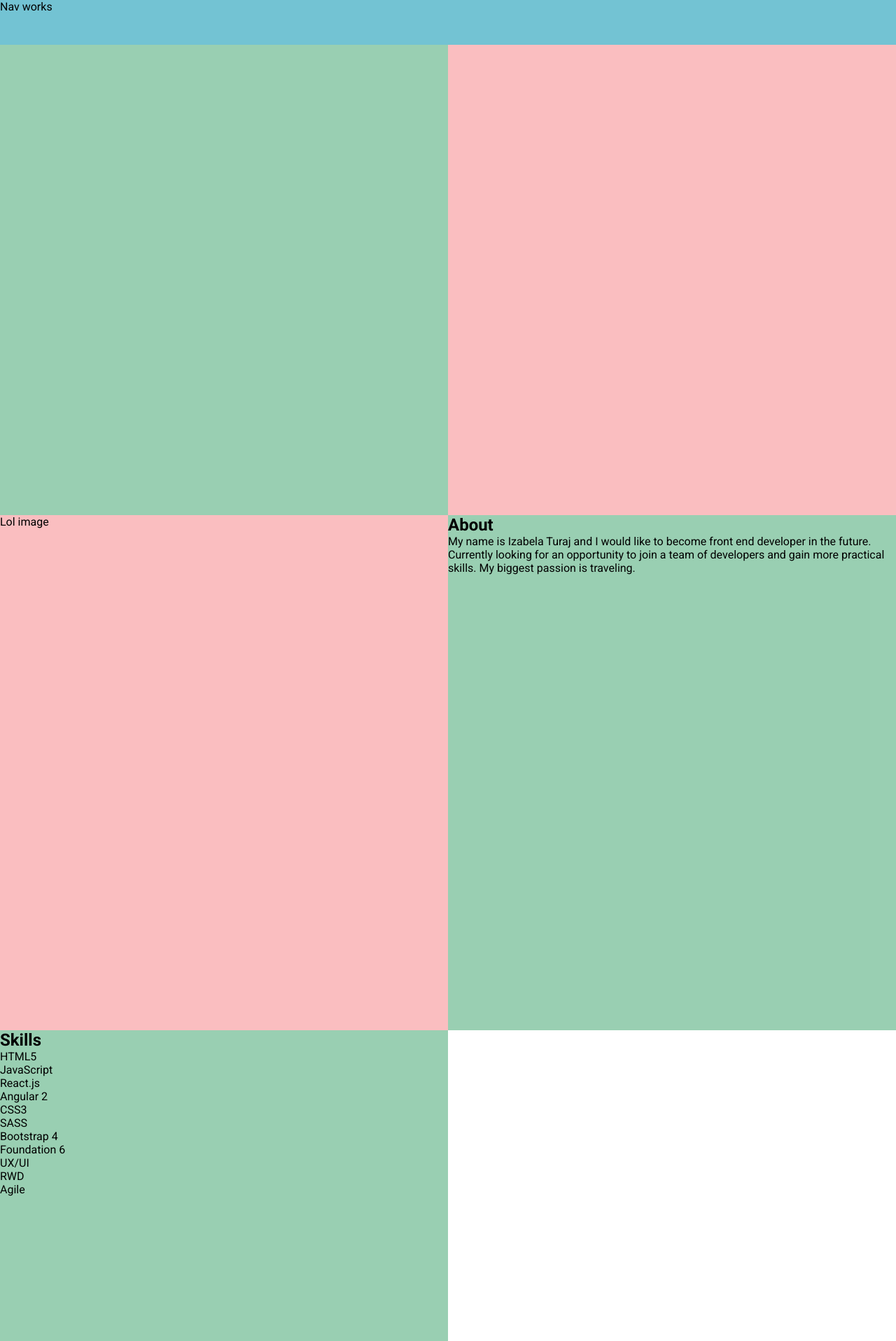
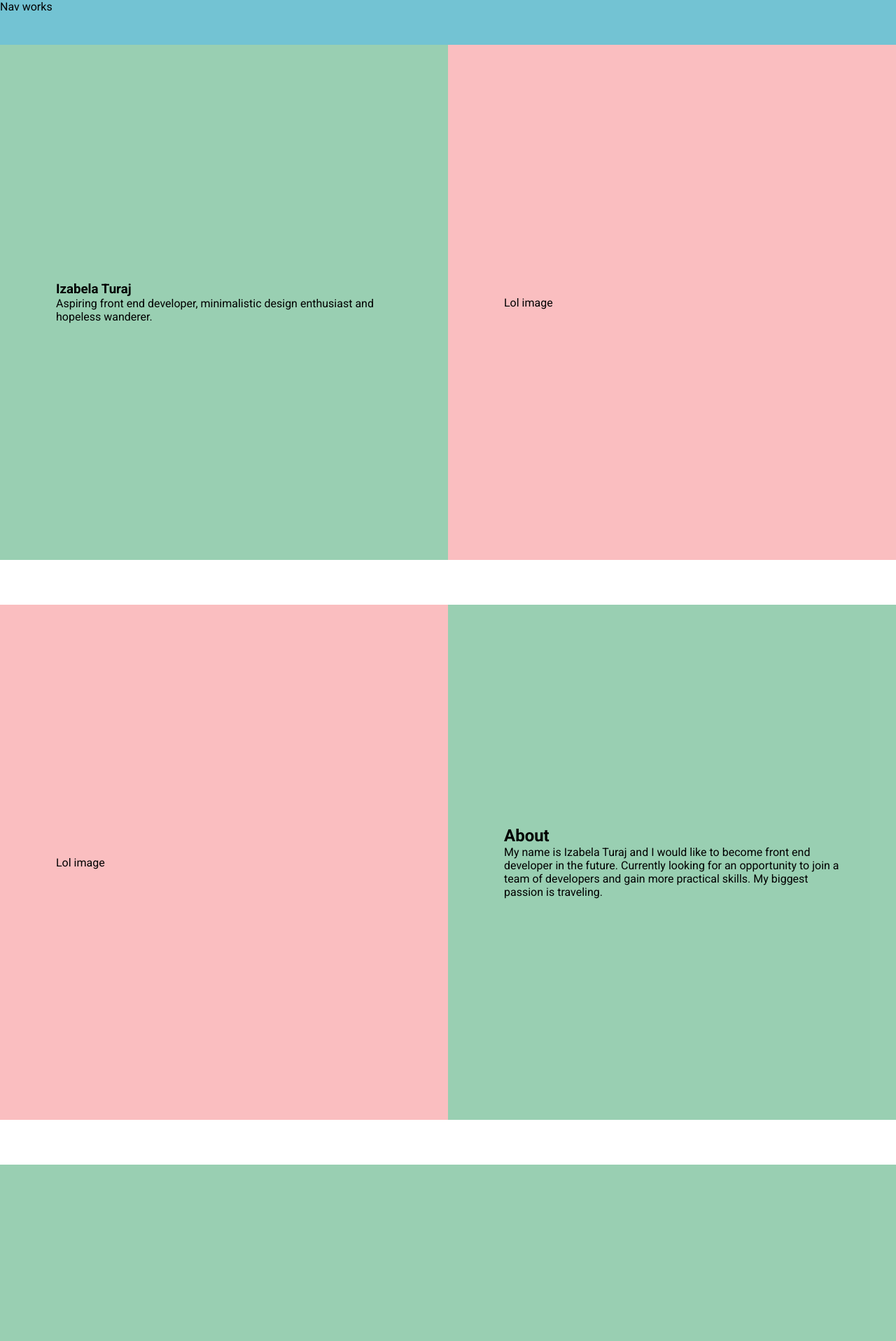
Before and after one commit to ituraj/portfolio, a React (Create React App) app: page / in a window 1280 px wide. Shown: the top 1916 px of the page at 70% size. Built offline with nearby package versions, Linux system fonts and the light colour scheme.

Commit message:
structure fixed

```diff
--- a/src/App.scss
+++ b/src/App.scss
@@ -6,6 +6,13 @@ $color-tertiary: #fbe4a7;
 $color-quaternary: #73c3d3;
 $color-white: #fff;
 $color-black: #111;
+
+@mixin flex-col {
+  display: flex;
+  flex-direction: column;
+  justify-content: center;
+  align-items: flex-start;
+}
 
 *,
 *::after,
@@ -45,17 +52,27 @@ nav {
   background-color: $color-quaternary;
 }
 
-section {
+.section {
   width: 100vw;
   height: 92vh;
   display: grid;
   grid-template-columns: repeat(2, 4fr);
+  margin-top: 8vh;
+  &__article {
+    @include flex-col;
+    background-color: $color-primary;
+    padding: 8rem;
+  }
+
+  &__image {
+    @include flex-col;
+    background-color: $color-secondary;
+    padding: 8rem;
+  }
 }
 
-article {
-  background-color: $color-primary;
+.Skills .section {
+  &__article {
+    width: 100vw;
+  }
 }
-
-figure {
-  background-color: $color-secondary;
-}
--- a/src/components/About.js
+++ b/src/components/About.js
@@ -3,9 +3,9 @@ import React from 'react';
 function About() {
     return (
         <React.Fragment>
-            <section className="About">
-                <figure>Lol image</figure>
-                <article>
+            <section className="About section">
+                <figure className="section__image">Lol image</figure>
+                <article className="section__article">
                     <h2>About</h2>
                     <p>My name is Izabela Turaj and I would like to become front end developer in the future. Currently looking for an opportunity to join a team of developers and gain more practical skills. My biggest passion is traveling.</p>
                 </article>
--- a/src/components/Contact.js
+++ b/src/components/Contact.js
@@ -3,9 +3,9 @@ import React from 'react';
 function Contact() {
     return (
         <React.Fragment>
-            <section className="Contact">
-                <figure>Lol image</figure>
-                <article>
+            <section className="Contact section">
+                <figure className="section__image">Lol image</figure>
+                <article className="section__article">
                     <h2>Contact</h2>
                     <p>Looking for an opportunity to join a team of happy developers and gain more practical skills.</p>
                     <p>FORM</p>
--- a/src/components/Home.js
+++ b/src/components/Home.js
@@ -3,12 +3,12 @@ import React from 'react';
 function Home() {
     return (
         <React.Fragment>
-            <section className="Home">
-                <article>
+            <section className="Home section">
+                <article className="section__article">
                     <h1>Izabela Turaj</h1>
                     <p>Aspiring front end developer, minimalistic design enthusiast and hopeless wanderer.</p>
                 </article>
-                <figure>Lol image</figure>
+                <figure className="section__image">Lol image</figure>
             </section>
         </React.Fragment>
     );
--- a/src/components/Projects.js
+++ b/src/components/Projects.js
@@ -3,14 +3,14 @@ import React from 'react';
 function Projects() {
     return (
         <React.Fragment>
-            <section className="Projects">
-                <article>
+            <section className="Projects section">
+                <article className="section__article">
                     <h2>React Project</h2>
                     <p>Travel and leisure theme for ecommerce business created with React.js and Bootstrap 4.</p>
                     <p>React.js</p>
                     <p>Bootstrap 4</p>
                 </article>
-                <figure>Lol image</figure>
+                <figure className="section__image">Lol image</figure>
             </section>
         </React.Fragment>
     );
--- a/src/components/Skills.js
+++ b/src/components/Skills.js
@@ -3,8 +3,8 @@ import React from 'react';
 function Skills() {
     return (
         <React.Fragment>
-            <section className="Skills">
-                <article>
+            <section className="Skills section">
+                <article className="section__article">
                     <h2>Skills</h2>
                     <p>HTML5</p>
                     <p>JavaScript</p>
```
